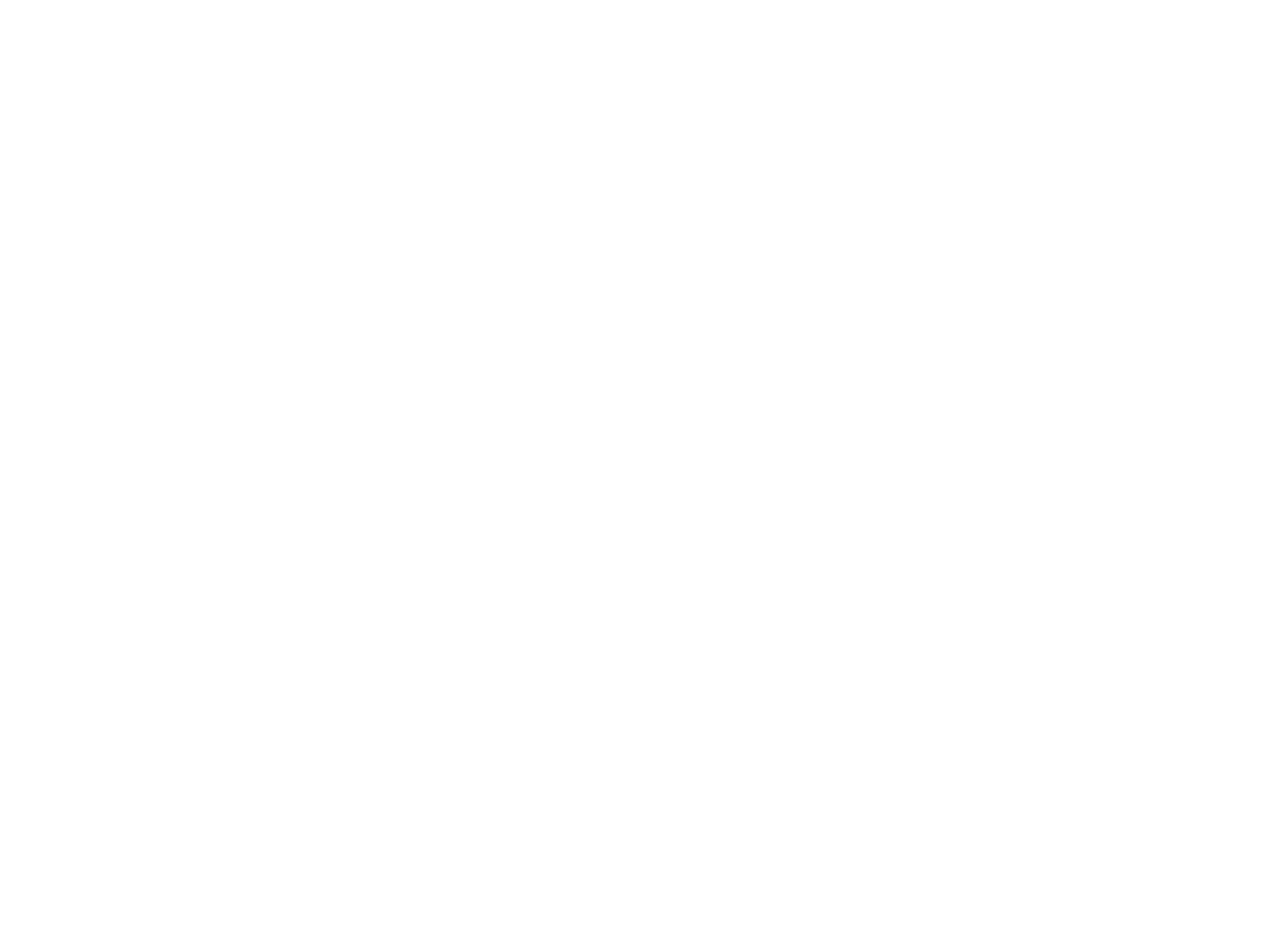
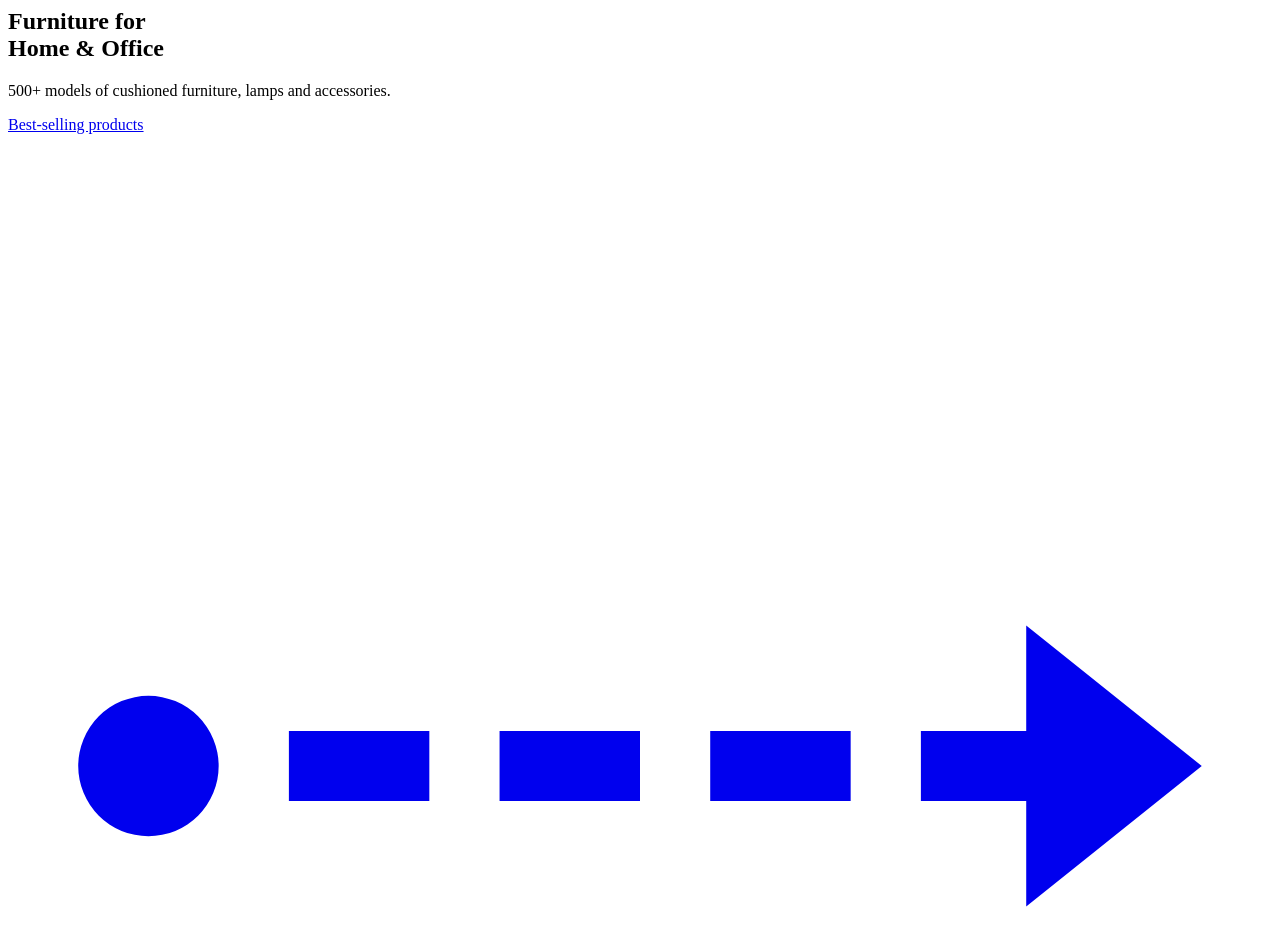
Before and after one commit to MegaKonzo/Cyborg-Arena, a plain HTML site: page index.section-hero.partial.html in a window 1280 px wide. Before the commit the page ends 800 px from the top, so only its background shows below. Drawn offline with Linux system fonts and the light colour scheme.

```diff
--- a/css/global.css
+++ b/css/global.css
@@ -1,29 +1,21 @@
-@import url('https://fonts.googleapis.com/css2?family=Poppins:ital,wght@0,100;0,200;0,300;0,400;0,500;0,600;0,700;0,800;0,900;1,100;1,200;1,300;1,400;1,500;1,600;1,700;1,800;1,900&display=swap');
-@import url('https://fonts.googleapis.com/css2?family=Hind:wght@600&display=swap');
+@import url('https://fonts.googleapis.com/css2?family=Bangers&display=swap');
 
 @import './global.header.css';
 
-/* * {outline: 1px solid red;} */
 
 :root {
-  --accent: #7BB67C;
-  --text: #333333;
-  --text-white: #FFFFFF;
-  --gray-color1: #757171; /*previously was named (gray) */
-  --gray-color2: #A9A9A9; /*previously was named (light-gray) */
-  --gray-color3: #333333; /*previously was named (dark-gray) */
-  --gray-color4: #2C2C2C;
-  --gray-color5: #707070;
-  --gray-color6: #f7f5f6;
-  --gray-color7: #27252847;  /*shadow*/
-  --gray-color8: #dddddd;
-  --gray-color9: #C6C5C5;
-  --font-primary: 'Poppins';
+  --accent: #65dc98;
+  --text: #222035;
+  --text-blue: #a0ffe3;
+  --gray-color1: #575267;
+  --gray-color2: #8d8980;
+  --font-primary: 'Bangers';
   --font-secondary: 'Hind';
 }
 
 * {
   box-sizing: border-box;
+  letter-spacing: 2px;
 }
 
 html {
@@ -31,7 +23,7 @@
 }
 
 body {
-  font-family: var(--font-primary), Helvetica, Arial, system-ui, -apple-system, sans-serif;
+  font-family: var(--font-primary), system-ui, -apple-system, sans-serif;
   color: var(--text);
 
   &.is-overflow-hidden {
--- a/css/global.header.css
+++ b/css/global.header.css
@@ -92,7 +92,7 @@
     border: 2px solid var(--accent);
     border-radius: 4px;
     background-color: var(--text-white);
-    font-family: var(--font-secondary), Helvetica, Arial, sans-serif;
+    font-family: var(--font-primary), Helvetica, Arial, sans-serif;
     font-weight: 700;
     color: var(--gray-color1);
     font-size: 0.675rem;
--- a/index.section-hero.partial.html
+++ b/index.section-hero.partial.html
@@ -0,0 +1,21 @@
+<section class="hero">
+    <div class="container">
+        <div class="hero__content">
+            <h1 class="hero__title">
+                <span>Furniture</span> for <br> Home & Office
+            </h1>
+            <p class="hero__subtitle">
+                500+ models of cushioned furniture, lamps and accessories.
+            </p>
+            <a href="#best-selling" class="hero__action" data-proofer-ignore>
+                <span>Best-selling products</span>
+                <svg xmlns="http://www.w3.org/2000/svg" viewBox="0 0 36 36" x="0px" y="0px">
+                    <path
+                        d="M34,18l-5-4v3H26v2h3v3ZM24,19H20V17h4v2Zm-6,0H14V17h4v2Zm-6,0H8V17h4v2ZM4,16a2,2,0,1,1-2,2A2,2,0,0,1,4,16Z"
+                        fill="currentColor"
+                    ></path>
+                </svg>
+            </a>
+        </div>
+    </div>
+</section>
```
Also changed, not shown: global.header.partial.html (+6 -6 lines), css/index.css (line endings or trailing spaces).
